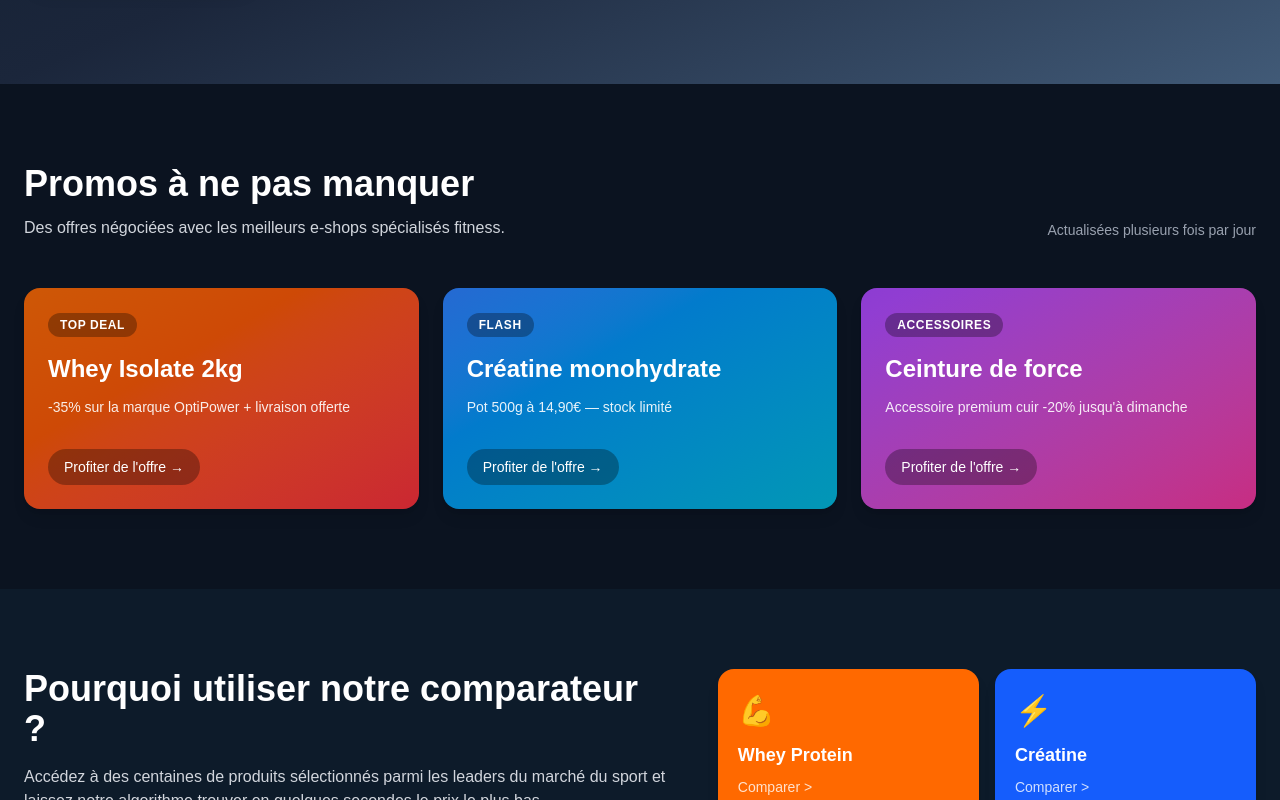
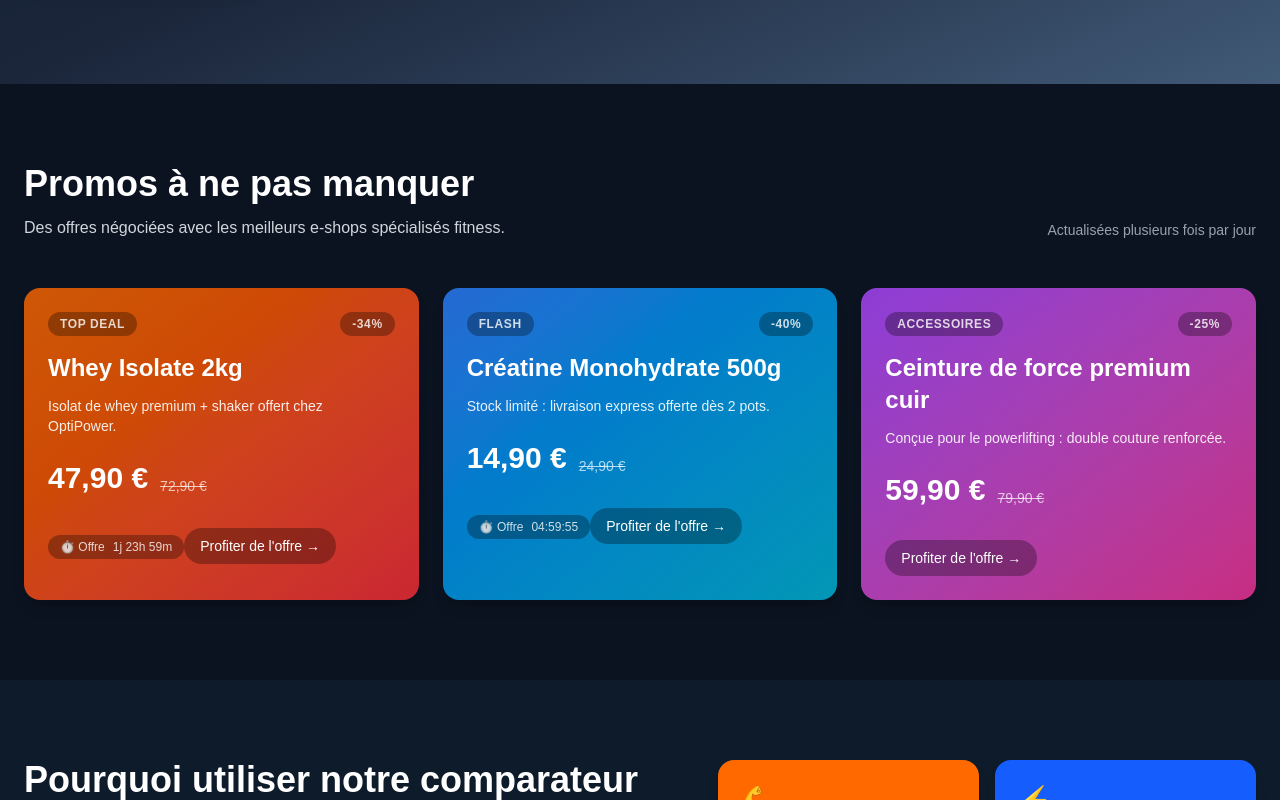
Before and after one commit to yarik-sg/whey-comparator, a Next.js app in the folder frontend/: page / in a window 1280 px wide. Shown: the part 545-1345 px from the top of the page. Built offline with nearby package versions, Linux system fonts and the light colour scheme.

Commit message:
feat(promos): rendre les offres dynamiques et typées

```diff
--- a/frontend/src/components/DealsShowcase.tsx
+++ b/frontend/src/components/DealsShowcase.tsx
@@ -1,64 +1,132 @@
 "use client";
 
+import { useEffect, useMemo, useState } from "react";
 import { motion } from "framer-motion";
 
-const deals = [
-  {
-    title: "Whey Isolate 2kg",
-    description: "-35% sur la marque OptiPower + livraison offerte",
-    badge: "Top Deal",
-    color: "from-orange-500/80 to-red-500/80",
-  },
-  {
-    title: "Créatine monohydrate",
-    description: "Pot 500g à 14,90€ — stock limité",
-    badge: "Flash",
-    color: "from-blue-500/80 to-cyan-500/80",
-  },
-  {
-    title: "Ceinture de force",
-    description: "Accessoire premium cuir -20% jusqu'à dimanche",
-    badge: "Accessoires",
-    color: "from-purple-500/80 to-pink-500/80",
-  },
-];
+import { deals, Deal } from "@/data/deals";
+
+const priceFormatter = new Intl.NumberFormat("fr-FR", {
+  style: "currency",
+  currency: "EUR",
+  minimumFractionDigits: 2,
+});
+
+const formatRemainingTime = (deadline: string) => {
+  const diff = new Date(deadline).getTime() - Date.now();
+
+  if (Number.isNaN(diff) || diff <= 0) {
+    return "Expirée";
+  }
+
+  const totalSeconds = Math.floor(diff / 1000);
+  const days = Math.floor(totalSeconds / (24 * 3600));
+  const hours = Math.floor((totalSeconds % (24 * 3600)) / 3600);
+  const minutes = Math.floor((totalSeconds % 3600) / 60);
+  const seconds = totalSeconds % 60;
+
+  if (days > 0) {
+    return `${days}j ${hours}h ${minutes}m`;
+  }
+
+  return `${hours.toString().padStart(2, "0")}:${minutes
+    .toString()
+    .padStart(2, "0")}:${seconds.toString().padStart(2, "0")}`;
+};
+
+function useDealCountdown(deadline?: string) {
+  const [remaining, setRemaining] = useState(() =>
+    deadline ? formatRemainingTime(deadline) : undefined
+  );
+
+  useEffect(() => {
+    if (!deadline) {
+      return;
+    }
+
+    const tick = () => {
+      setRemaining(formatRemainingTime(deadline));
+    };
+
+    tick();
+    const interval = window.setInterval(tick, 1000);
+
+    return () => window.clearInterval(interval);
+  }, [deadline]);
+
+  return remaining;
+}
+
+function DealCard({ deal, index }: { deal: Deal; index: number }) {
+  const countdown = useDealCountdown(deal.deadline);
+  const discountBadge = useMemo(
+    () => `-${deal.discountPercent}%`,
+    [deal.discountPercent]
+  );
+
+  return (
+    <motion.article
+      key={deal.id}
+      initial={{ opacity: 0, y: 30 }}
+      whileInView={{ opacity: 1, y: 0 }}
+      viewport={{ once: true, amount: 0.3 }}
+      transition={{ delay: index * 0.1 }}
+      className={`relative overflow-hidden rounded-2xl bg-gradient-to-br ${deal.color} p-6 shadow-lg`}
+    >
+      <div className="flex items-center justify-between text-xs font-semibold uppercase tracking-wider text-white/80">
+        <span className="inline-flex items-center gap-2 rounded-full bg-black/30 px-3 py-1">
+          {deal.badge}
+        </span>
+        <span className="inline-flex items-center gap-1 rounded-full bg-black/30 px-3 py-1">
+          {discountBadge}
+        </span>
+      </div>
+      <h3 className="mt-4 text-2xl font-semibold text-white">
+        {deal.productName}
+      </h3>
+      <p className="mt-3 text-sm text-white/90">{deal.hook}</p>
+      <div className="mt-6 flex items-end gap-3 text-white">
+        <span className="text-3xl font-bold">
+          {priceFormatter.format(deal.currentPrice)}
+        </span>
+        <span className="text-sm text-white/70 line-through">
+          {priceFormatter.format(deal.originalPrice)}
+        </span>
+      </div>
+      {countdown && (
+        <div className="mt-4 inline-flex items-center gap-2 rounded-full bg-black/30 px-3 py-1 text-xs font-medium text-white/80">
+          <span>⏱️ Offre</span>
+          <span>{countdown}</span>
+        </div>
+      )}
+      <motion.button
+        whileHover={{ scale: 1.05 }}
+        whileTap={{ scale: 0.97 }}
+        className="mt-8 inline-flex items-center gap-2 rounded-full bg-black/30 px-4 py-2 text-sm font-medium text-white"
+      >
+        {deal.ctaLabel}
+      </motion.button>
+    </motion.article>
+  );
+}
 
 export function DealsShowcase() {
   return (
     <section id="promotions" className="bg-[#0b1320] py-20">
       <div className="container mx-auto px-6">
-        <div className="flex flex-col sm:flex-row sm:items-end sm:justify-between gap-6 mb-12">
+        <div className="mb-12 flex flex-col gap-6 sm:flex-row sm:items-end sm:justify-between">
           <div>
-            <h2 className="text-3xl sm:text-4xl font-bold text-white">Promos à ne pas manquer</h2>
+            <h2 className="text-3xl font-bold text-white sm:text-4xl">
+              Promos à ne pas manquer
+            </h2>
             <p className="mt-3 text-gray-300">
               Des offres négociées avec les meilleurs e-shops spécialisés fitness.
             </p>
           </div>
           <p className="text-sm text-gray-400">Actualisées plusieurs fois par jour</p>
         </div>
-        <div className="grid grid-cols-1 md:grid-cols-3 gap-6">
+        <div className="grid grid-cols-1 gap-6 md:grid-cols-3">
           {deals.map((deal, index) => (
-            <motion.article
-              key={deal.title}
-              initial={{ opacity: 0, y: 30 }}
-              whileInView={{ opacity: 1, y: 0 }}
-              viewport={{ once: true, amount: 0.3 }}
-              transition={{ delay: index * 0.1 }}
-              className={`relative overflow-hidden rounded-2xl bg-gradient-to-br ${deal.color} p-6 shadow-lg`}
-            >
-              <span className="inline-flex items-center px-3 py-1 text-xs font-semibold uppercase tracking-wider bg-black/30 rounded-full mb-4">
-                {deal.badge}
-              </span>
-              <h3 className="text-2xl font-semibold text-white">{deal.title}</h3>
-              <p className="mt-3 text-sm text-white/90">{deal.description}</p>
-              <motion.button
-                whileHover={{ scale: 1.05 }}
-                whileTap={{ scale: 0.97 }}
-                className="mt-8 inline-flex items-center gap-2 rounded-full bg-black/30 px-4 py-2 text-sm font-medium text-white"
-              >
-                Profiter de l'offre →
-              </motion.button>
-            </motion.article>
+            <DealCard key={deal.id} deal={deal} index={index} />
           ))}
         </div>
       </div>
--- /dev/null
+++ b/frontend/src/data/deals.ts
@@ -0,0 +1,61 @@
+export interface Deal {
+  id: string;
+  productName: string;
+  currentPrice: number;
+  originalPrice: number;
+  discountPercent: number;
+  hook: string;
+  deadline?: string;
+  badge?: string;
+  color?: string;
+  ctaLabel?: string;
+}
+
+type DealInput = Omit<Deal, "badge" | "color" | "ctaLabel"> &
+  Partial<Pick<Deal, "badge" | "color" | "ctaLabel">>;
+
+const DEFAULT_DEAL_VALUES: Required<Pick<Deal, "badge" | "color" | "ctaLabel">> = {
+  badge: "Promo",
+  color: "from-slate-900/70 to-slate-800/70",
+  ctaLabel: "Profiter de l'offre →",
+};
+
+const defineDeal = (deal: DealInput): Deal => ({
+  ...DEFAULT_DEAL_VALUES,
+  ...deal,
+});
+
+export const deals: Deal[] = [
+  defineDeal({
+    id: "whey-isolate-2kg",
+    productName: "Whey Isolate 2kg",
+    currentPrice: 47.9,
+    originalPrice: 72.9,
+    discountPercent: 34,
+    hook: "Isolat de whey premium + shaker offert chez OptiPower.",
+    badge: "Top Deal",
+    color: "from-orange-500/80 to-red-500/80",
+    deadline: new Date(Date.now() + 1000 * 60 * 60 * 48).toISOString(),
+  }),
+  defineDeal({
+    id: "creatine-monohydrate-500g",
+    productName: "Créatine Monohydrate 500g",
+    currentPrice: 14.9,
+    originalPrice: 24.9,
+    discountPercent: 40,
+    hook: "Stock limité : livraison express offerte dès 2 pots.",
+    badge: "Flash",
+    color: "from-blue-500/80 to-cyan-500/80",
+    deadline: new Date(Date.now() + 1000 * 60 * 60 * 5).toISOString(),
+  }),
+  defineDeal({
+    id: "lifting-belt-premium",
+    productName: "Ceinture de force premium cuir",
+    currentPrice: 59.9,
+    originalPrice: 79.9,
+    discountPercent: 25,
+    hook: "Conçue pour le powerlifting : double couture renforcée.",
+    badge: "Accessoires",
+    color: "from-purple-500/80 to-pink-500/80",
+  }),
+];
```
